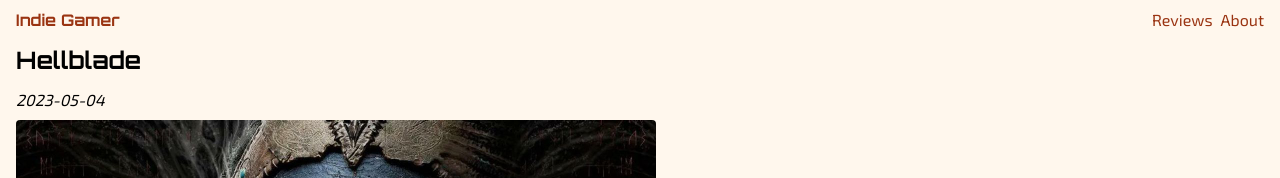
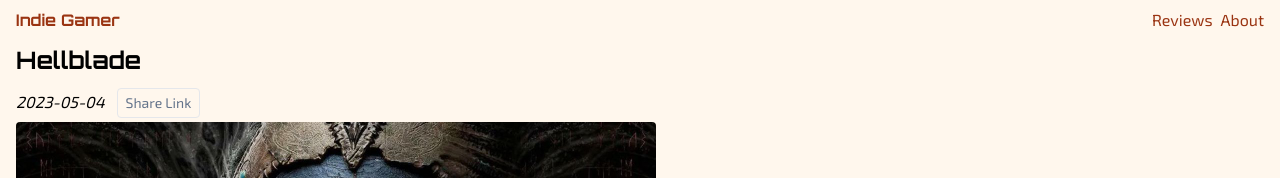
Before and after one commit to harshageorge/next-reviews, a Next.js app: page /reviews/hellblade in a window 1280 px wide. Shown: the top 178 px of the page. Built offline with nearby package versions, Linux system fonts and the light colour scheme.

Commit message:
client components

```diff
--- a/app/reviews/[slug]/page.tsx
+++ b/app/reviews/[slug]/page.tsx
@@ -1,6 +1,7 @@
 import type { Metadata } from 'next';
 import Heading from "@/components/Heading";
 import { getReview, getSlugs } from '@/lib/reviews';
+import ShareLinkButton from '@/components/ShareLinkButton';
 
 interface ReviewPageParams {
   slug: string;
@@ -31,7 +32,10 @@
     return (
       <>
         <Heading>{review.title}</Heading>
+        <div className='flex gap-3 items-baseline'>
         <p className="italic pb-2">{review.date}</p>
+        <ShareLinkButton/>
+        </div>
         <img src={review.image} alt=""
          width="640" height="360" className="mb-2 rounded"/>
        <article dangerouslySetInnerHTML={{ __html: review.body }}
--- /dev/null
+++ b/components/ShareLinkButton.tsx
@@ -0,0 +1,15 @@
+'use client'
+export default function ShareLinkButton(){
+const handleClick =()=>{
+    console.log('Clicked');
+
+}
+
+    return(
+        <button onClick={handleClick}
+        className="border px-2 py-1 rounded text-slate-500 text-sm
+        hover:bg-orange-100 hover:text-slate-700">
+            Share Link
+        </button>
+    )
+}
```
Also changed, not shown: app/icon.png (added).
